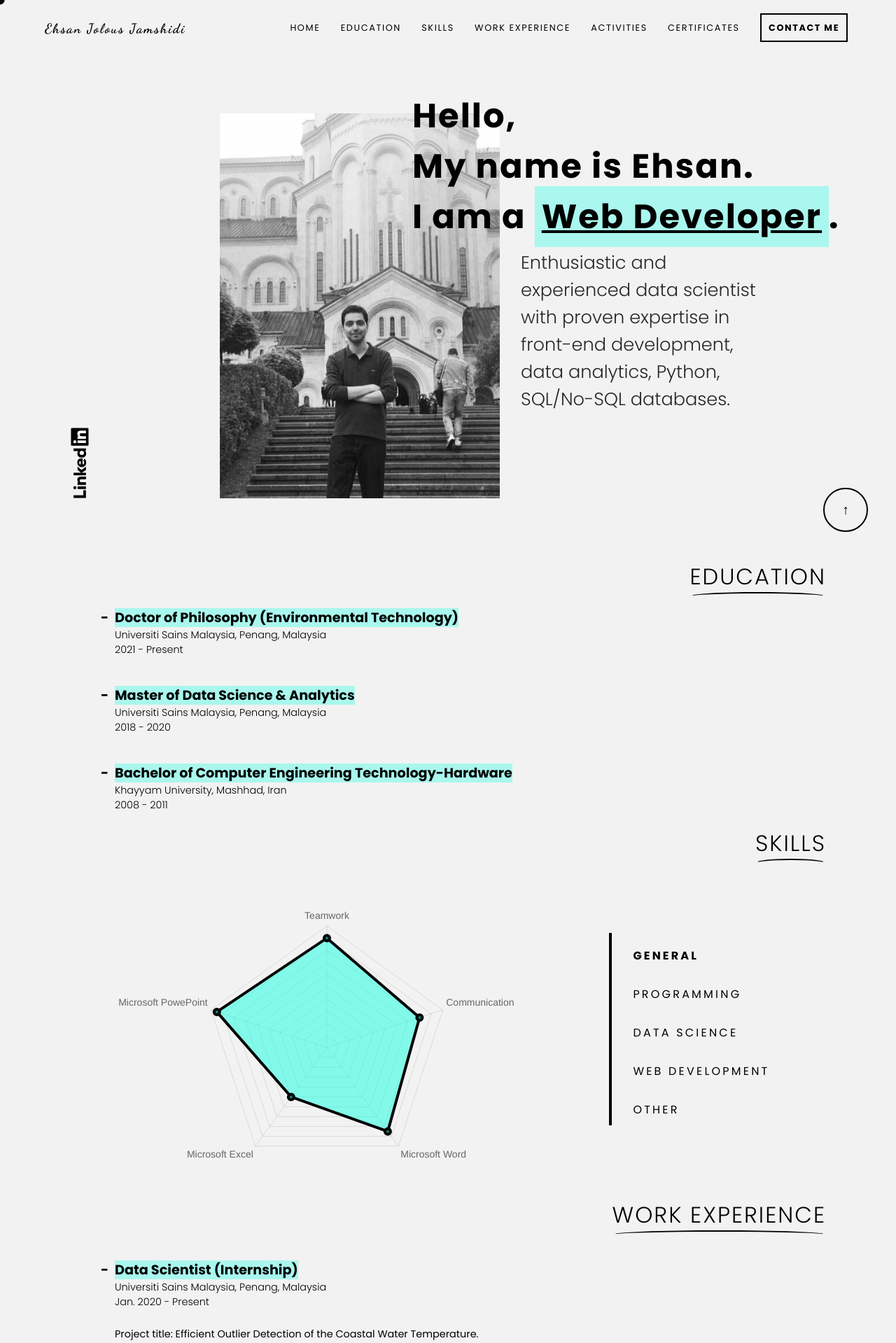
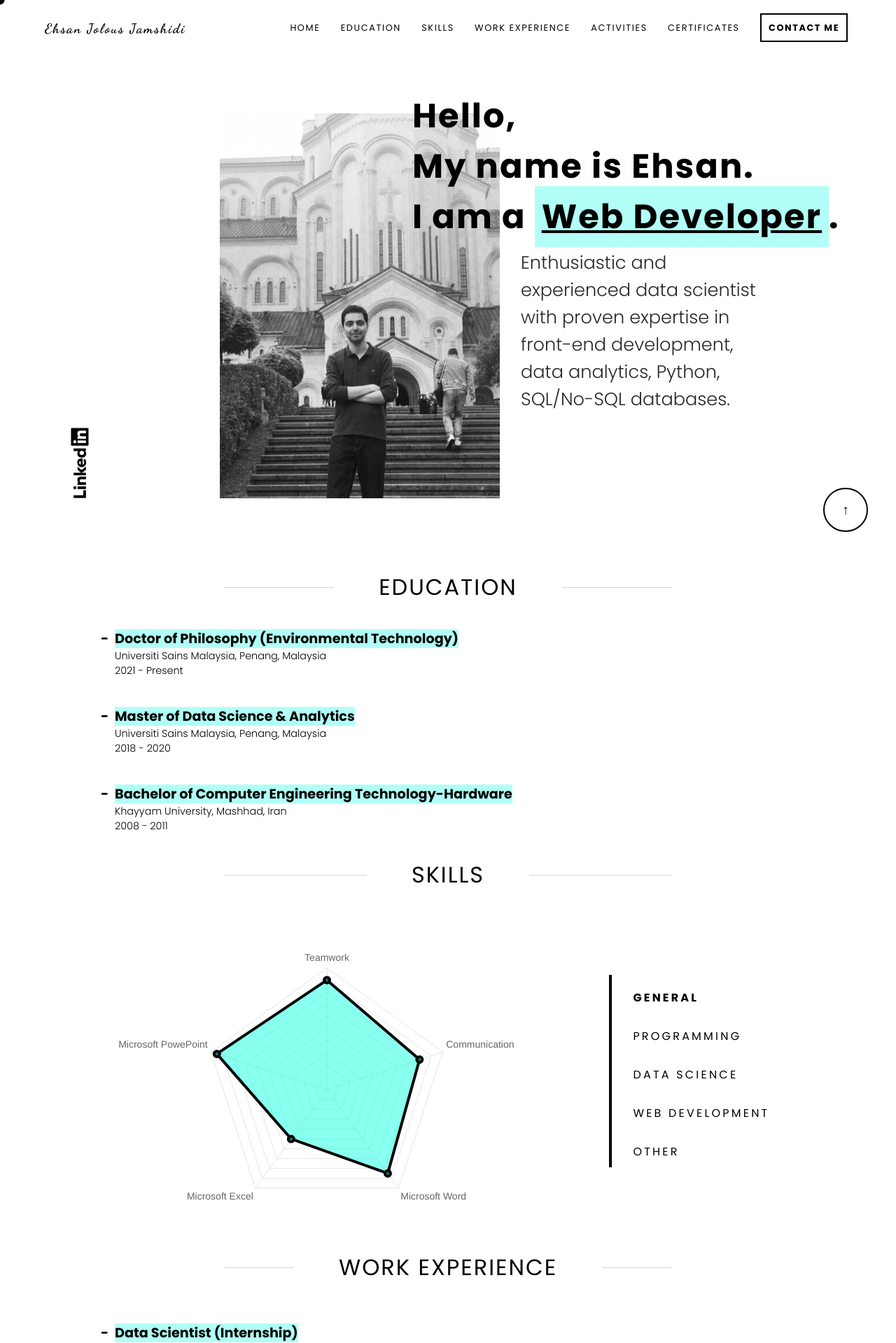
Before and after one commit to jolous/my_website, a PHP site: page / in a window 1280 px wide. Shown: the top 1919 px of the page at 70% size. Run offline with PHP 8.4, Linux system fonts and the light colour scheme.

Commit message:
design update

```diff
--- a/css/style.css
+++ b/css/style.css
@@ -164,7 +164,7 @@ ins {
 
 body {
 	background: #F2F2F2;
-
+	background: #fff;
 	overflow-x: hidden;
 	overflow-y: auto;
 }
@@ -173,6 +173,30 @@ body {
 *:after {
 	-webkit-box-sizing: border-box;
 	box-sizing: border-box;
+}
+
+
+/* Scrollbar */
+/* Let's get this party started */
+::-webkit-scrollbar {
+	width: 10px;
+}
+
+/* Track */
+::-webkit-scrollbar-track {
+	-webkit-box-shadow: inset 0 0 6px rgba(0, 0, 0, 0.3);
+}
+
+/* Handle */
+::-webkit-scrollbar-thumb {
+	-webkit-border-radius: 10px;
+	border-radius: 0px;
+	background: rgb(28, 28, 28);
+	-webkit-box-shadow: inset 0 0 6px rgba(0, 0, 0, 0.2);
+}
+
+::-webkit-scrollbar-thumb:window-inactive {
+	background: rgba(0, 0, 0, 1);
 }
 
 
@@ -285,7 +309,7 @@ nav h1 {
 	color: black;
 }
 
-#contact{
+#contact {
 	border: 2px solid #000;
 	padding: 10px;
 	font-weight: bold;
@@ -487,7 +511,59 @@ nav h1 {
 
 /* Copyright */
 
-.Copyright-section-div{
+.Copyright-section-div {
 	padding: 20px;
-	text-align:center;
+	text-align: center;
 }
+
+
+
+
+
+
+
+.titles{
+	width: 50%;
+	margin: 0 auto;
+	padding: 15px 0;
+}
+
+.separator {
+	display: flex;
+	align-items: center;
+	text-align: center;
+}
+
+.separator::before,
+.separator::after {
+	content: '';
+	flex: 1;
+	background: linear-gradient(to right, transparent, #d3d3f4, transparent);
+	border-bottom: 1px solid rgba(0, 42, 69, 0.19);
+}
+
+.separator::before {
+	margin-right: 2em;
+}
+
+.separator::after {
+	margin-left: 2em;
+}
+
+
+
+
+
+
+
+
+
+
+
+
+
+
+
+
+
+s
--- a/index.html
+++ b/index.html
@@ -112,9 +112,10 @@
 	</section>
 
 	<!-- Education -->
-
-	<div class="education-section-div" id="educationSection">
-		<h1 class="underlined">EDUCATION</h1>
+	<div class="titles" id="educationSection">
+		<h1 class="separator" style="font-weight: 400">EDUCATION</h1>
+	</div>
+	<div class="education-section-div">
 		<section class="education-section">
 			<div>
 				<h3>Doctor of Philosophy (Environmental Technology)</h3>
@@ -144,8 +145,11 @@
 
 	<!-- Skill -->
 
-	<div class="skill-section-div" id="skillSection">
-		<h1 class="underlined">SKILLS</h1>
+	<div class="titles" id="skillSection">
+		<h1 class="separator" style="font-weight: 400">SKILLS</h1>
+	</div>
+	<div class="skill-section-div">
+
 		<section class="skill-section">
 			<div class="skill-chart">
 				<canvas id="marksChart"></canvas>
@@ -168,9 +172,11 @@
 
 
 	<!-- Work Experience -->
+	<div class="titles" id="workSection">
+		<h1 class="separator" style="font-weight: 400">WORK EXPERIENCE</h1>
+	</div>
 
-	<div class="work-section-div" id="workSection">
-		<h1 class="underlined">WORK EXPERIENCE</h1>
+	<div class="work-section-div">
 		<section class="work-section">
 			<div>
 				<h3>Data Scientist (Internship)</h3>
@@ -242,8 +248,11 @@
 
 	<!-- Volunteer -->
 
+	<div class="titles">
+		<h1 class="separator" style="font-weight: 400">VOLUNTEER</h1>
+	</div>
+
 	<div class="work-section-div">
-		<h1 class="underlined">VOLUNTEER</h1>
 		<section class="work-section">
 			<div>
 				<h3>Hardware and Software Specialist</h3>
@@ -266,8 +275,10 @@
 
 
 	<!-- Freelance -->
+	<div class="titles">
+		<h1 class="separator" style="font-weight: 400">FREELANCE</h1>
+	</div>
 	<div class="work-section-div">
-		<h1 class="underlined">FREELANCE</h1>
 		<section class="work-section">
 			<div>
 				<ul>
@@ -287,9 +298,10 @@
 
 
 	<!-- Activities -->
-
-	<div class="education-section-div" id="activitiesSection">
-		<h1 class="underlined">ACTIVITIES</h1>
+	<div class="titles" id="activitiesSection">
+		<h1 class="separator" style="font-weight: 400">ACTIVITIES</h1>
+	</div>
+	<div class="education-section-div">
 		<section class="education-section">
 			<div>
 				<h3>Technical Referee, Robotic Competitions, Azad University</h3>
@@ -332,8 +344,10 @@
 
 
 	<!-- Certificates -->
-	<div class="work-section-div" id="certificatesSection">
-		<h1 class="underlined">CERTIFICATES</h1>
+	<div class="titles" id="certificatesSection">
+		<h1 class="separator" style="font-weight: 400">CERTIFICATES</h1>
+	</div>
+	<div class="work-section-div" >
 		<section class="work-section">
 			<div>
 				<ul>
@@ -359,6 +373,12 @@
 			<p>Copyright © 2020 Ehsan Jolous Jamshidi. All Rights Reserved</p>
 		</section>
 	</div>
+
+
+
+
+
+
 
 
 
```
